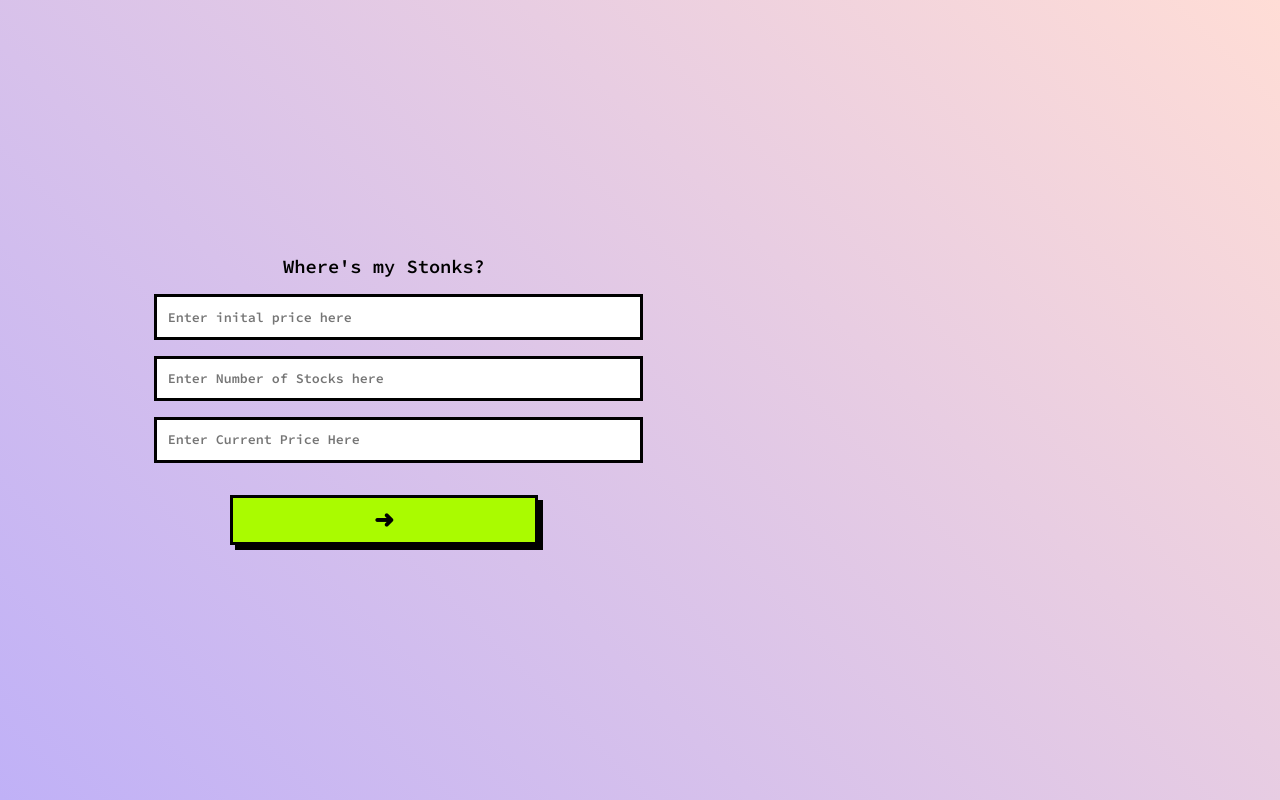
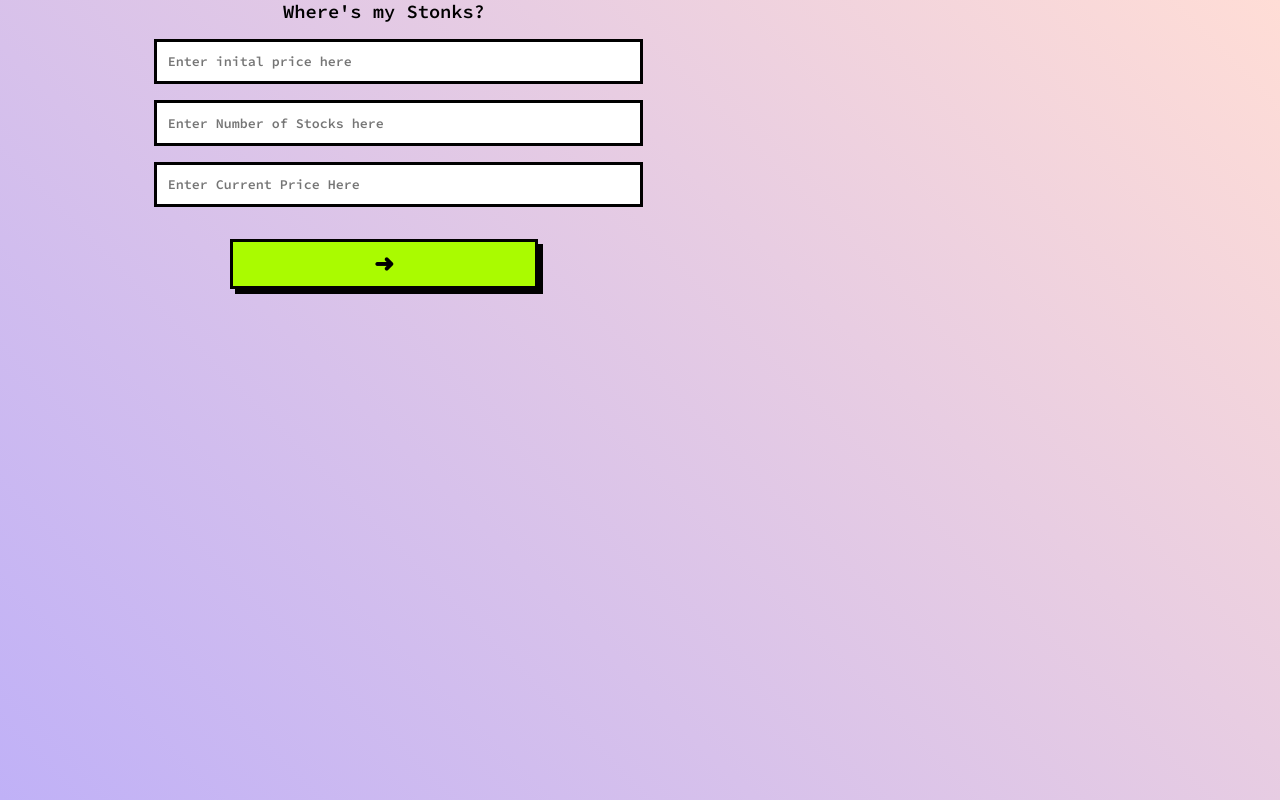
Before and after one commit to Ahana001/stock-profit-loss, a React (Create React App) app: page / in a window 1280 px wide. Built offline with nearby package versions, Linux system fonts and the light colour scheme.

Commit message:
style- update style for small device

```diff
--- a/src/styles.css
+++ b/src/styles.css
@@ -76,4 +76,10 @@ h3 {
   .output {
     width: 60%;
   }
+  .App {
+    flex-direction: column;
+  }
+  .input-container .output-container {
+    width: 100%;
+  }
 }
```
